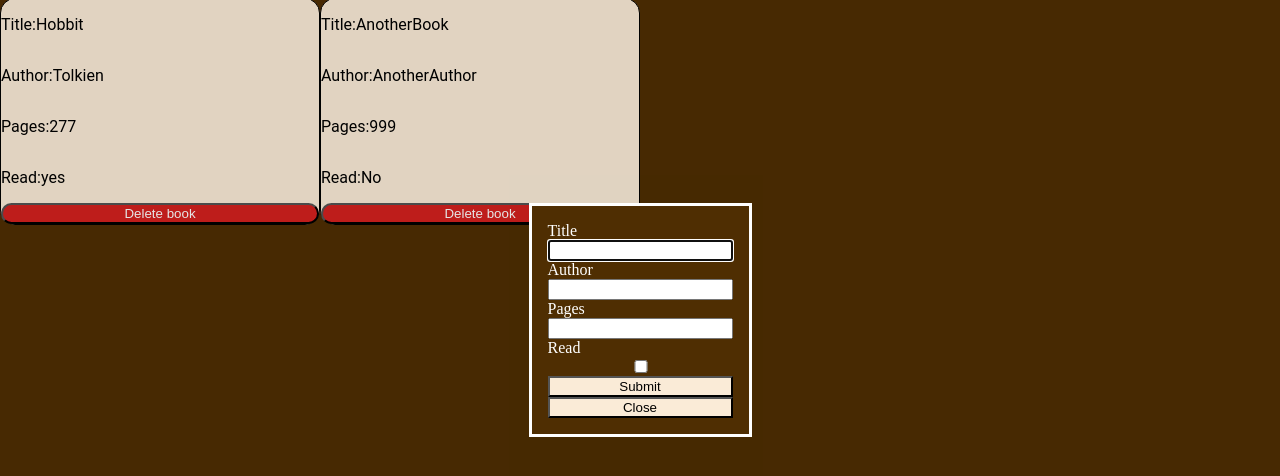
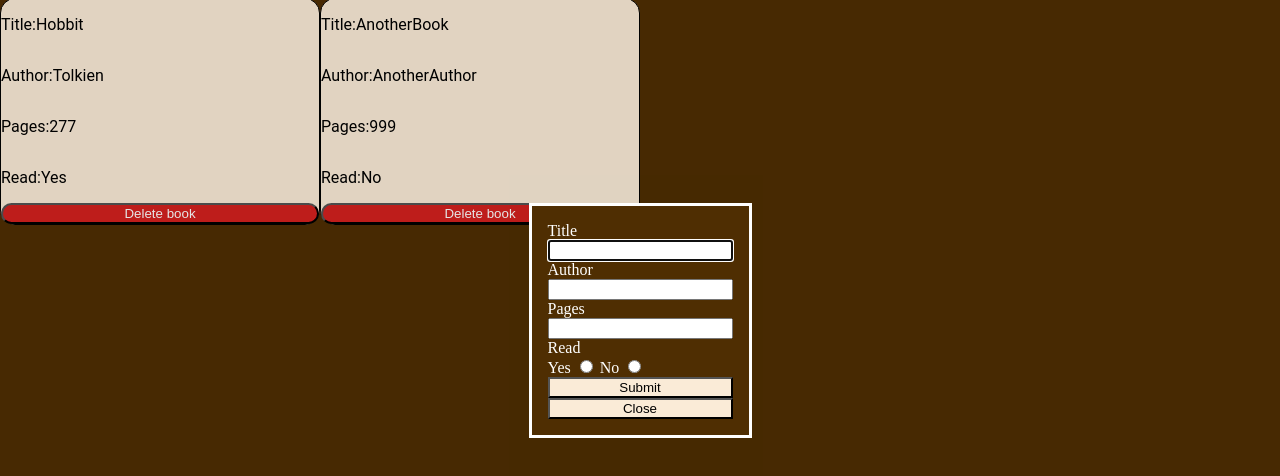
Before and after one commit to MatS43/Library, a plain HTML site: page index.html in a window 1280 px wide. Both pictures are taken after a click on the button "New Book". Shown: the part 80-556 px from the top of the page. Drawn offline with Linux system fonts and the light colour scheme.

Commit message:
Fix radio button js

```diff
--- a/index.html
+++ b/index.html
@@ -16,8 +16,14 @@
             <input type="text" name="author" id="author">
             <label for="pages">Pages</label>
             <input type="number" name="pages" id="pages">
-            <label for="read">Read</label>
-            <input type="checkbox" name="read" id="read">
+            <div>
+                <label >Read</label>
+                <br>
+                <label for="read-1">Yes</label>
+                <input type="radio" name="read"  id="read-1" value="Yes">
+                <label for="read-2">No</label>
+                <input type="radio" name="read"  id="read-2" value="No">
+            </div>
             <button type="submit" id="submit-button">Submit</button>
         </form>
         <button data-close-modal>Close</button>
--- a/script.js
+++ b/script.js
@@ -5,7 +5,7 @@ function Book(title, author, pages, read) {
     this.pages = pages;
     this.read = read;
   }
-  const hobbit = new Book("Hobbit","Tolkien",277,"yes")
+  const hobbit = new Book("Hobbit","Tolkien",277,"Yes")
   const anotherBook= new Book("AnotherBook","AnotherAuthor",999,"No")
   function addBookToLibrary(obj) {
     myLibrary.push(obj);
@@ -51,7 +51,7 @@ function Book(title, author, pages, read) {
     let title = document.querySelector("#title").value;
     let author = document.querySelector("#author").value;
     let pages = document.querySelector("#pages").value;
-    let read = document.querySelector("#read").value;
+    let read = document.querySelector("input[name=read]:checked").value;
     let bookOnClick= new Book(title,author,pages,read)
     addBookToLibrary(bookOnClick);
     showBook();
--- a/styles.css
+++ b/styles.css
@@ -5,9 +5,6 @@
     background-color: antiquewhite;
     display: flex;
     flex-direction: column;
-}
-.card p{
-
 }
 #container{
     display: grid;
```
